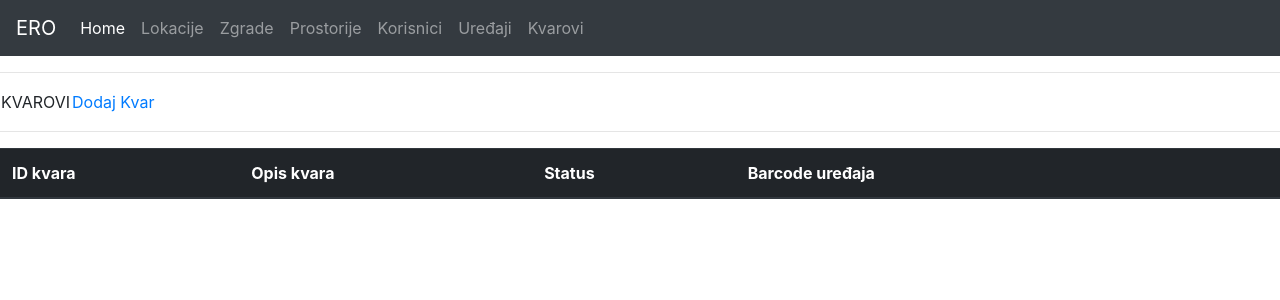
After one commit to pinky84/ero_projekt, a Django app: page /kvarovi/ in a window 1280 px wide. The commit adds this page. Shown: the top 300 px of the page. Run offline with Django 3.2, Linux system fonts and the light colour scheme; data that the repository does not hold is empty; some libraries are stand-ins or nearby versions.

Commit message:
Kvar all views

```diff
--- a/eroapp/forms.py
+++ b/eroapp/forms.py
@@ -41,3 +41,8 @@ class UredajForm(forms.ModelForm):
         fields = '__all__'
 
 #--------------------------------------------------------------------------------
+
+class KvarForm(forms.ModelForm):
+    class Meta:
+        model = Kvar
+        fields = '__all__'
--- /dev/null
+++ b/eroapp/templates/kvar/kvar_list.html
@@ -0,0 +1,41 @@
+{% extends 'base.html' %}
+
+{% block content %}
+<hr>
+<p>
+  <table>
+    <tr>
+      <td>KVAROVI</td>
+      <td><a href="/kvarovi/create/">Dodaj Kvar</a></td>
+    </tr>
+  </table>
+</p>
+<hr>
+<table class="table">
+    <thead class="thead-dark">
+      <tr>
+        <!--- <th scope="col">#</th> -->
+        <th scope="col">ID kvara</th>
+        <th scope="col">Opis kvara</th>
+        <th scope="col">Status</th>
+        <th scope="col">Barcode uređaja</th>
+        <th scope="col"></th>
+        <th scope="col"></th>
+
+      </tr>
+
+      {% for kvar in kvarovi %}
+        <tr>
+          <td><a href="/kvarovi/{{ kvar.pk }}/">{{ kvar.id_kvara }}</a></td>
+          <td>{{ kvar.opis_kvara }}</td>
+          <td>{{ kvar.status }}</td>
+          <td>{{ kvar.barcode_uredaja }}</td>
+          <td><a href="/kvarovi/{{ kvar.pk }}/update/">Update</a></td>
+          <td><a href="/kvarovi/{{ kvar.pk }}/delete/">Delete</a></td>
+        </tr>
+      {% endfor %}
+
+
+  </table>
+
+  {% endblock content %}
--- a/eroapp/templates/navbar.html
+++ b/eroapp/templates/navbar.html
@@ -23,6 +23,9 @@
         <li class="nav-item">
           <a class="nav-link" href="/uredaji/">Uređaji</a>
         </li>
+        <li class="nav-item">
+          <a class="nav-link" href="/kvarovi/">Kvarovi</a>
+        </li>
       </ul>
     </div>
   </nav>
--- a/eroapp/urls.py
+++ b/eroapp/urls.py
@@ -34,6 +34,12 @@ urlpatterns = [
     path('uredaji/create/', views.uredaj_create),
     path('uredaji/<int:pk>/update/', views.uredaj_update),
     path('uredaji/<int:pk>/delete/', views.uredaj_delete),
+#------------------------------------------------------------------------------
+    path('kvarovi/', views.kvar_list),
+    path('kvarovi/<int:pk>/', views.kvar_detail),
+    path('kvarovi/create/', views.kvar_create),
+    path('kvarovi/<int:pk>/update/', views.kvar_update),
+    path('kvarovi/<int:pk>/delete/', views.kvar_delete),
 
     #path('lokacije/', LokacijaListView.as_view(), name='lokacija_list_view'),
 ]
--- a/eroapp/views.py
+++ b/eroapp/views.py
@@ -214,7 +214,7 @@ def uredaj_update(request, pk):
             return redirect("/uredaji")
     context = {
         'form': form,
-        'korisnik': uredaj
+        'uredaj': uredaj
         }
     return render(request, 'uredaj/uredaj_update.html', context)
 
@@ -224,3 +224,42 @@ def uredaj_delete(request, pk):
     return redirect("/uredaji")
 
 #-----------------------------------------------------------------------------------------------
+
+def kvar_list(request):
+    kvarovi = Kvar.objects.all()
+    context = {'kvarovi': kvarovi}
+    return render(request, 'kvar/kvar_list.html', context)
+
+def kvar_detail(request, pk):
+    kvar = Kvar.objects.get(id=pk)
+    context = {'kvar': kvar}
+    return render(request, 'kvar/kvar_detail.html', context)
+
+def kvar_create(request):
+    form = KvarForm()
+    if request.method == "POST":
+        form = KvarForm(request.POST)
+        if form.is_valid():
+            form.save()
+            return redirect("/kvarovi")
+    context = {'form': form}
+    return render(request, 'kvar/kvar_create.html', context)
+
+def kvar_update(request, pk):
+    kvar = Kvar.objects.get(id=pk)
+    form = KvarForm(instance=kvar)
+    if request.method == "POST":
+        form = KvarForm(request.POST, instance=kvar)
+        if form.is_valid():
+            form.save()
+            return redirect("/kvarovi")
+    context = {
+        'form': form,
+        'kvar': kvar
+        }
+    return render(request, 'kvar/kvar_update.html', context)
+
+def kvar_delete(request, pk):
+    kvar = Kvar.objects.get(id=pk)
+    kvar.delete()
+    return redirect("/kvarovi")
```
Also changed, not shown: eroapp/templates/kvar/kvar_create.html (added, +18 -0 lines), eroapp/templates/kvar/kvar_detail.html (added, +11 -0 lines), eroapp/templates/kvar/kvar_update.html (added, +18 -0 lines), eroapp/templates/kvar/kvar_delete.html (added).
